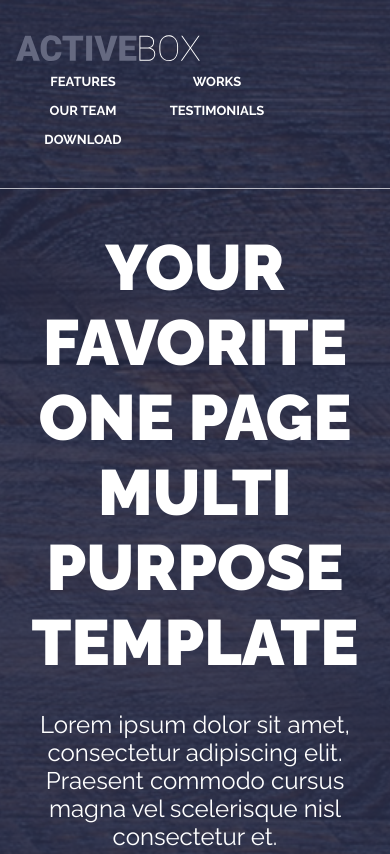
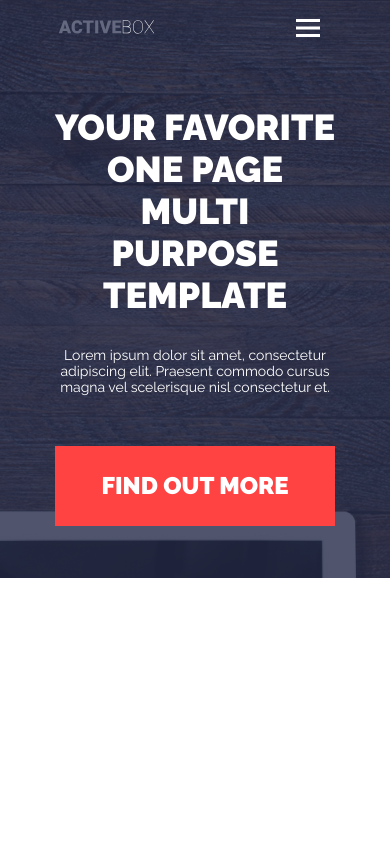
Before and after one commit to NomadBYlife/active_box, a website built with Parcel: page src/index.html in a window 390 px wide. Shown: the top 854 px of the page. Built offline with nearby package versions, Linux system fonts and the light colour scheme.

Commit message:
fix(task-1): fix bugs

```diff
--- a/index.html
+++ b/src/index.html
@@ -8,7 +8,7 @@
     <link rel="preconnect" href="https://fonts.gstatic.com" crossorigin>
     <link href="https://fonts.googleapis.com/css2?family=Cardo:ital@1&family=Raleway:wght@400;500;700;900&display=swap"
           rel="stylesheet">
-    <link rel="stylesheet" href="style/index.css">
+    <link rel="stylesheet" href="styles/style.scss">
 </head>
 <body>
 <header class="header">
--- a/style/index.css
+++ b/src/styles/style.scss
@@ -161,13 +161,14 @@ body {
 @media (max-width: 1024px) {
     .header__container::before {
         max-width: 984px;
+        width: 100%;
     }
 }
 
-@media (max-width: 320px) {
+@media (max-width: 767px) {
     .container {
-        max-width: 280px;
-        padding: 0;
+        max-width: 300px;
+        padding: 0 10px;
     }
 
     .header {
@@ -219,4 +220,7 @@ body {
         color: #FFFFFF;
         margin-bottom: 51px;
     }
+    .btn {
+        max-width: 280px;
+        }
 }
```
Also changed, not shown: package.json (added, +579 -0 lines), src/images/banner/banner.jpg (renamed from images/banner/banner.jpg), 1 other file.
